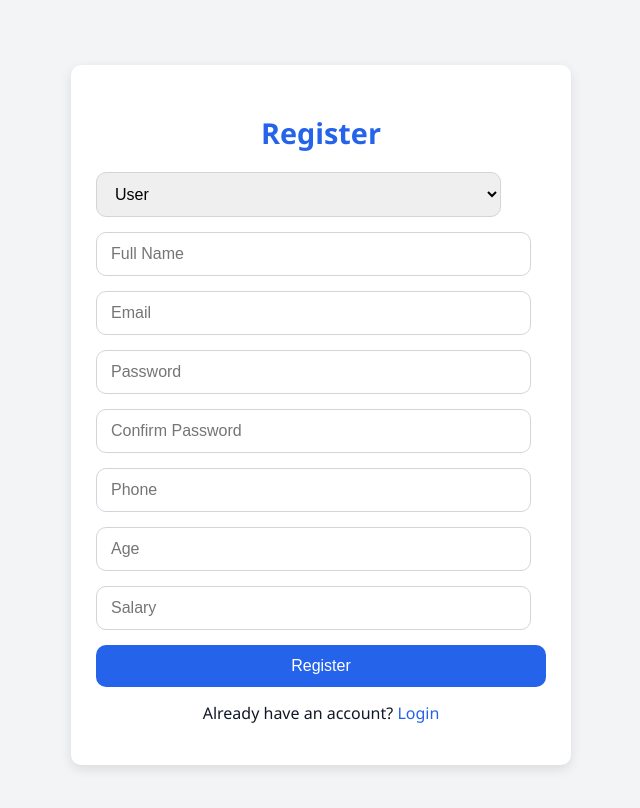
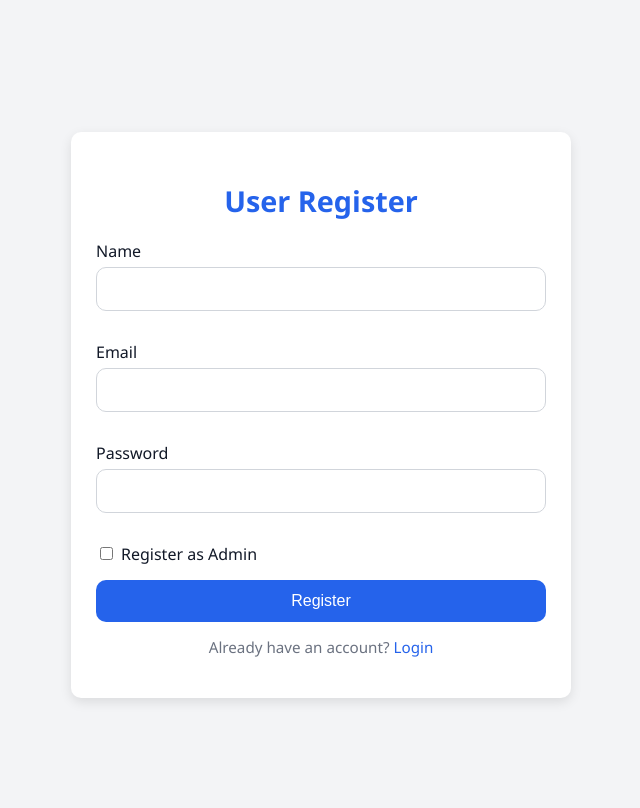
Before and after one commit to balajimithun000/loan-frontend, a React (Vite) app: page /register in a window 1280 px wide. Shown: the top 808 px of the page, without its empty margins (319-959 px from the left). Built offline with nearby package versions, Linux system fonts and the light colour scheme.

Commit message:
Complete loan management system with user and admin flows

```diff
--- a/src/pages/ApplyLoan.jsx
+++ b/src/pages/ApplyLoan.jsx
@@ -3,6 +3,7 @@ import API from "../api/axiosConfig";
 import Button from "../components/Button";
 import Card from "../components/Card";
 import UploadDocument from "./UploadDocument";
+import "../styles/ui.css";
 
 export default function ApplyLoan() {
   const [loanType, setLoanType] = useState("");
@@ -12,7 +13,7 @@ export default function ApplyLoan() {
   const [creditScore, setCreditScore] = useState("");
   const [message, setMessage] = useState("");
   const [error, setError] = useState("");
-  const [createdLoan, setCreatedLoan] = useState(null); // 👈 saved loan
+  const [createdLoan, setCreatedLoan] = useState(null);
 
   const handleApply = async (e) => {
     e.preventDefault();
@@ -24,10 +25,10 @@ export default function ApplyLoan() {
 
       const dto = {
         loanType,
-        loanAmount,
-        tenureMonth,
-        income,
-        creditScore
+        loanAmount: Number(loanAmount),
+        tenureMonth: Number(tenureMonth),
+        income: Number(income),
+        creditScore: Number(creditScore),
       };
 
       const res = await API.post("/users/loans/apply", dto, {
@@ -36,8 +37,9 @@ export default function ApplyLoan() {
         },
       });
 
-      setCreatedLoan(res.data); // 👈 store loan
-      setMessage("Loan applied successfully! Now upload your documents.");
+      setCreatedLoan(res.data);
+      setMessage("Loan applied successfully! Please upload documents.");
+
     } catch (err) {
       setError(
         err?.response?.data?.message ||
@@ -57,12 +59,16 @@ export default function ApplyLoan() {
 
         {!createdLoan && (
           <form onSubmit={handleApply}>
-            <select value={loanType} onChange={(e) => setLoanType(e.target.value)} required>
+            <select
+              value={loanType}
+              onChange={(e) => setLoanType(e.target.value)}
+              required
+            >
               <option value="">Select Loan Type</option>
               <option value="HOME">Home Loan</option>
               <option value="PERSONAL">Personal Loan</option>
               <option value="EDUCATION">Education Loan</option>
-              <option value="VECHILE">Vechile Loan</option>
+              <option value="VEHICLE">Vehicle Loan</option>
               <option value="BUSINESS">Business Loan</option>
               <option value="GOLD">Gold Loan</option>
             </select>
@@ -99,11 +105,13 @@ export default function ApplyLoan() {
               required
             />
 
-            <Button type="submit">Apply</Button>
+            <Button type="submit">
+              Apply Loan
+            </Button>
           </form>
         )}
 
-        {/* ✔ show upload box only after loan created */}
+        {/* 📎 Upload documents only after loan created */}
         {createdLoan && (
           <UploadDocument loanId={createdLoan.id} />
         )}
--- a/src/pages/Login.jsx
+++ b/src/pages/Login.jsx
@@ -1,4 +1,4 @@
-import { useState, useEffect } from "react";
+import { useState } from "react";
 import { useNavigate } from "react-router-dom";
 import API from "../api/axiosConfig";
 import Input from "../components/Input";
@@ -13,20 +13,12 @@ export default function Login() {
   const [password, setPassword] = useState("");
   const [error, setError] = useState("");
 
-  // 🔐 Already logged in na redirect
-  useEffect(() => {
-    const token = localStorage.getItem("token");
-    if (token) {
-      navigate("/profile"); // default user page
-    }
-  }, [navigate]);
-
   const handleLogin = async (e) => {
     e.preventDefault();
     setError("");
 
     try {
-      // 1️⃣ LOGIN API
+      // 1️⃣ LOGIN
       const res = await API.post("/users/login", {
         email,
         password,
@@ -37,7 +29,7 @@ export default function Login() {
       // 2️⃣ SAVE TOKEN
       localStorage.setItem("token", token);
 
-      // 3️⃣ GET PROFILE (ROLE CHECK)
+      // 3️⃣ GET PROFILE (ROLE)
       const profileRes = await API.get("/users/profile", {
         headers: {
           Authorization: `Bearer ${token}`,
@@ -86,11 +78,13 @@ export default function Login() {
             required
           />
 
-          <Button type="submit">Login</Button>
+          <Button type="submit">
+            Login
+          </Button>
         </form>
 
         {/* 👇 REGISTER LINK */}
-        <p style={{ marginTop: "15px", textAlign: "center" }}>
+        <p className="auth-footer">
           Don’t have an account?{" "}
           <span onClick={() => navigate("/register")}>
             Register
--- a/src/pages/Register.jsx
+++ b/src/pages/Register.jsx
@@ -1,25 +1,18 @@
 import { useState } from "react";
 import { useNavigate } from "react-router-dom";
 import API from "../api/axiosConfig";
+import Input from "../components/Input";
+import Button from "../components/Button";
 import Card from "../components/Card";
-import Button from "../components/Button";
 import "../styles/ui.css";
 
 export default function Register() {
   const navigate = useNavigate();
 
-  const [role, setRole] = useState("USER");
-
   const [name, setName] = useState("");
   const [email, setEmail] = useState("");
   const [password, setPassword] = useState("");
-  const [confirmPassword, setConfirmPassword] = useState("");
-
-  // USER only fields
-  const [phone, setPhone] = useState("");
-  const [age, setAge] = useState("");
-  const [salary, setSalary] = useState("");
-
+  const [isAdmin, setIsAdmin] = useState(false);
   const [error, setError] = useState("");
   const [success, setSuccess] = useState("");
 
@@ -28,37 +21,26 @@ export default function Register() {
     setError("");
     setSuccess("");
 
-    if (password !== confirmPassword) {
-      setError("Passwords do not match");
-      return;
-    }
-
     try {
-      const endpoint =
-        role === "ADMIN"
+      const endpoint = isAdmin
         ? "/users/admin/register"
         : "/users/register";
 
-      const payload =
-        role === "ADMIN"
-          ? {
-              fullName: name,
-              email,
-              password,
-            }
-          : {
+      await API.post(endpoint, {
         name,
         email,
         password,
-              phone,
-              age,
-              salary,
-            };
+      });
 
-      await API.post(endpoint, payload);
+      setSuccess(
+        isAdmin
+          ? "Admin registered successfully! Please login."
+          : "Registered successfully! Please login."
+      );
 
-      setSuccess("Registration successful! Redirecting to login...");
-      setTimeout(() => navigate("/login"), 1000);
+      setTimeout(() => {
+        navigate("/login");
+      }, 1500);
 
     } catch (err) {
       setError(
@@ -72,82 +54,58 @@ export default function Register() {
   return (
     <div className="container fade-in">
       <Card>
-        <h2>Register</h2>
+        <h2>
+          {isAdmin ? "Admin Register" : "User Register"}
+        </h2>
 
         {error && <p className="error">{error}</p>}
         {success && <p className="success">{success}</p>}
 
         <form onSubmit={handleRegister}>
-          {/* ROLE */}
-          <select value={role} onChange={(e) => setRole(e.target.value)}>
-            <option value="USER">User</option>
-            <option value="ADMIN">Admin</option>
-          </select>
-
-          {/* COMMON */}
-          <input
+          <Input
+            label="Name"
             type="text"
-            placeholder="Full Name"
             value={name}
             onChange={(e) => setName(e.target.value)}
             required
           />
 
-          <input
+          <Input
+            label="Email"
             type="email"
-            placeholder="Email"
             value={email}
             onChange={(e) => setEmail(e.target.value)}
             required
           />
 
-          <input
+          <Input
+            label="Password"
             type="password"
-            placeholder="Password"
             value={password}
             onChange={(e) => setPassword(e.target.value)}
             required
           />
 
+          {/* 🔁 ADMIN TOGGLE */}
+          <div style={{ marginBottom: "15px" }}>
+            <label>
               <input
-            type="password"
-            placeholder="Confirm Password"
-            value={confirmPassword}
-            onChange={(e) => setConfirmPassword(e.target.value)}
-            required
+                type="checkbox"
+                checked={isAdmin}
+                onChange={() => setIsAdmin(!isAdmin)}
+                style={{ marginRight: "8px" }}
               />
+              Register as Admin
+            </label>
+          </div>
 
-          {/* USER ONLY */}
-          {role === "USER" && (
-            <>
-              <input
-                type="text"
-                placeholder="Phone"
-                value={phone}
-                onChange={(e) => setPhone(e.target.value)}
-              />
-
-              <input
-                type="number"
-                placeholder="Age"
-                value={age}
-                onChange={(e) => setAge(e.target.value)}
-              />
-
-              <input
-                type="number"
-                placeholder="Salary"
-                value={salary}
-                onChange={(e) => setSalary(e.target.value)}
-              />
-            </>
-          )}
-
-          <Button type="submit">Register</Button>
+          <Button type="submit">
+            Register
+          </Button>
         </form>
 
-        {/* ✅ LOGIN LINK (VISIBLE) */}
-        <p style={{ textAlign: "center", marginTop: "15px" }}>
+        {/* 👇 LOGIN LINK – GUARANTEED VISIBLE */}
+        <p className="auth-footer">
           Already have an account?{" "}
           <span onClick={() => navigate("/login")}>
             Login
--- a/src/styles/ui.css
+++ b/src/styles/ui.css
@@ -57,19 +57,20 @@ body {
   text-align: center;
 }
 
-/* ==================== INPUTS ==================== */
+/* ==================== INPUTS (FIXED WIDTH) ==================== */
 input[type="text"],
 input[type="email"],
 input[type="password"],
 input[type="number"],
 select {
-  width: 90%;
+  width: 100%; /* 🔥 IMPORTANT FIX */
   padding: 12px 14px;
   margin-bottom: 15px;
   border: 1px solid #d1d5db;
   border-radius: var(--border-radius);
   font-size: 1rem;
   outline: none;
+  box-sizing: border-box;
   transition: border-color var(--transition), box-shadow var(--transition);
 }
 
@@ -104,12 +105,14 @@ button:hover {
   color: var(--error);
   font-size: 0.95rem;
   margin-bottom: 10px;
+  text-align: center;
 }
 
 .success {
   color: var(--success);
   font-size: 0.95rem;
   margin-bottom: 10px;
+  text-align: center;
 }
 
 /* ==================== LINKS ==================== */
@@ -123,6 +126,14 @@ span {
 a:hover,
 span:hover {
   color: var(--primary-dark);
+}
+
+/* ==================== REGISTER / LOGIN FOOTER TEXT ==================== */
+.auth-footer {
+  margin-top: 15px;
+  text-align: center;
+  font-size: 0.95rem;
+  color: var(--text-light);
 }
 
 /* ==================== MEDIA QUERIES ==================== */
@@ -142,6 +153,12 @@ span:hover {
 
 /* ==================== ANIMATIONS ==================== */
 @keyframes fadeIn {
-  from { opacity: 0; transform: translateY(10px); }
-  to { opacity: 1; transform: translateY(0); }
+  from {
+    opacity: 0;
+    transform: translateY(10px);
+  }
+  to {
+    opacity: 1;
+    transform: translateY(0);
+  }
 }
```
Also changed, not shown: src/pages/AdminDashboard.jsx (+45 -14 lines), src/pages/Profile.jsx (+26 -8 lines). Lines whose indentation alone changed are shown as unchanged.
